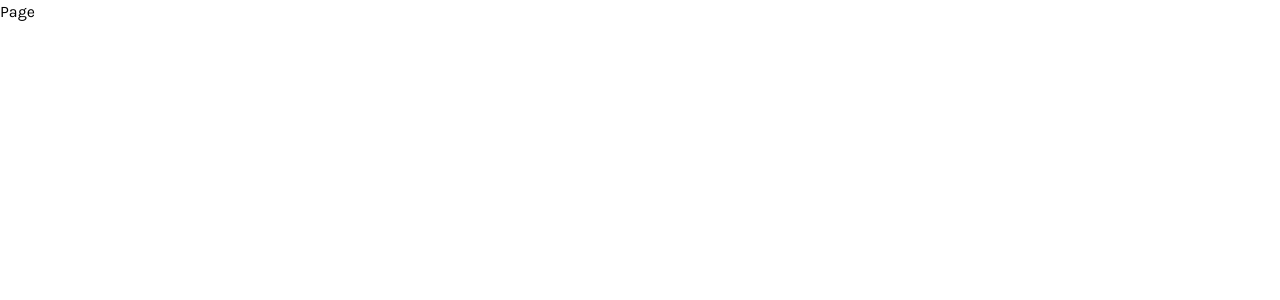
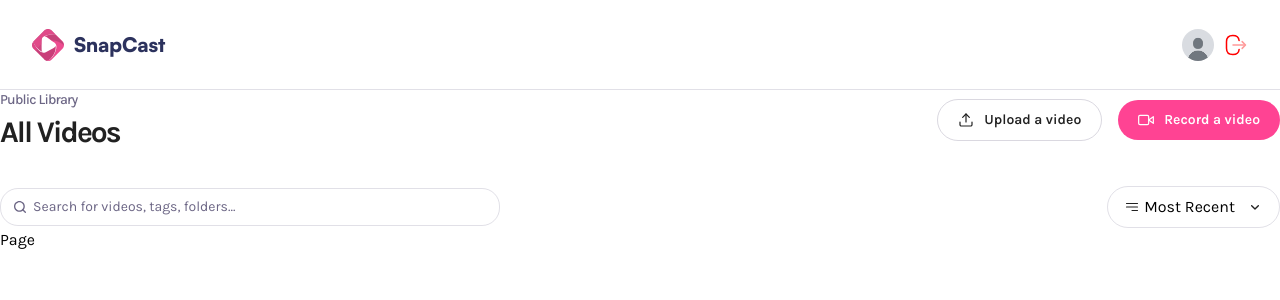
Before and after one commit to hha297/Snapcast, a Next.js app: page / in a window 1280 px wide. Shown: the top 300 px of the page. Built offline with nearby package versions, Linux system fonts and the light colour scheme.

Commit message:
Home Page UI

```diff
--- /dev/null
+++ b/app/(auth)/sign-in/page.tsx
@@ -0,0 +1,7 @@
+import React from 'react';
+
+const SignInPage = () => {
+        return <div>SignInPage</div>;
+};
+
+export default SignInPage;
--- /dev/null
+++ b/app/(root)/layout.tsx
@@ -0,0 +1,13 @@
+import { Navbar } from '@/components/Navbar';
+import { ReactNode } from 'react';
+
+const Layout = ({ children }: { children: ReactNode }) => {
+        return (
+                <div>
+                        <Navbar />
+                        {children}
+                </div>
+        );
+};
+
+export default Layout;
--- /dev/null
+++ b/app/(root)/page.tsx
@@ -0,0 +1,13 @@
+import { Header } from '@/components/Header';
+import React from 'react';
+
+const Page = () => {
+        return (
+                <div>
+                        <Header title="All Videos" subHeader="Public Library" />
+                        Page
+                </div>
+        );
+};
+
+export default Page;
--- /dev/null
+++ b/app/(root)/profile/[id]/page.tsx
@@ -0,0 +1,12 @@
+import { Header } from '@/components/Header';
+import React from 'react';
+
+const ProfilePage = ({ params }: ParamsWithSearch) => {
+        return (
+                <div className="wrapper page">
+                        <Header subHeader="ha.dh290702@gmail.com" title="Hoang Ha" userImg="/assets/images/dummy.jpg" />
+                </div>
+        );
+};
+
+export default ProfilePage;
--- a/app/page.tsx
+++ /dev/null
@@ -1,9 +0,0 @@
-import React from 'react'
-
-const Page = () => {
-  return (
-    <div>Page</div>
-  )
-}
-
-export default Page
--- /dev/null
+++ b/components/DropdownList.tsx
@@ -0,0 +1,40 @@
+'use client';
+
+import Image from 'next/image';
+import { useState } from 'react';
+
+export const DropdownList = () => {
+        const [isOpen, setIsOpen] = useState(false);
+        return (
+                <div className="relative">
+                        <div className="cursor-pointer" onClick={() => setIsOpen(!isOpen)}>
+                                <div className="filter-trigger">
+                                        <figure>
+                                                <Image
+                                                        src="/assets/icons/hamburger.svg"
+                                                        alt="menu"
+                                                        width={16}
+                                                        height={16}
+                                                />
+                                                Most Recent
+                                        </figure>
+                                        <Image
+                                                src="/assets/icons/arrow-down.svg"
+                                                alt="arrow down"
+                                                width={16}
+                                                height={16}
+                                        />
+                                </div>
+                        </div>
+                        {isOpen && (
+                                <ul className="dropdown">
+                                        {['Most Recent', 'Most Viewed', 'Most Liked'].map((item) => (
+                                                <li key={item} className="list-item">
+                                                        {item}
+                                                </li>
+                                        ))}
+                                </ul>
+                        )}
+                </div>
+        );
+};
--- /dev/null
+++ b/components/Header.tsx
@@ -0,0 +1,54 @@
+import { ICONS } from '@/constants';
+import Image from 'next/image';
+import Link from 'next/link';
+import React from 'react';
+import { DropdownList } from './DropdownList';
+
+export const Header = ({ subHeader, title, userImg }: SharedHeaderProps) => {
+        return (
+                <header className="header">
+                        <section className="header-container">
+                                <div className="details">
+                                        {userImg && (
+                                                <Image
+                                                        src={userImg || '/assets/images/dummy.jpg'}
+                                                        alt="User"
+                                                        width={50}
+                                                        height={60}
+                                                        className="rounded-full"
+                                                />
+                                        )}
+                                        <article>
+                                                <p>{subHeader}</p>
+                                                <h1>{title}</h1>
+                                        </article>
+                                </div>
+                                <aside>
+                                        <Link href="/upload">
+                                                <Image
+                                                        src={'/assets/icons/upload.svg'}
+                                                        alt="Upload"
+                                                        width={16}
+                                                        height={16}
+                                                />
+                                                <span>Upload a video</span>
+                                        </Link>
+                                        <div className="record">
+                                                <button className="primary-btn">
+                                                        <Image src={ICONS.record} alt="Record" width={16} height={16} />
+                                                        <span>Record a video</span>
+                                                </button>
+                                        </div>
+                                </aside>
+                        </section>
+
+                        <section className="search-filter">
+                                <div className="search">
+                                        <input type="text" placeholder="Search for videos, tags, folders..." />
+                                        <Image src={'/assets/icons/search.svg'} alt="Search" width={16} height={16} />
+                                </div>
+                                <DropdownList />
+                        </section>
+                </header>
+        );
+};
--- /dev/null
+++ b/components/Navbar.tsx
@@ -0,0 +1,47 @@
+'use client';
+
+import Image from 'next/image';
+import Link from 'next/link';
+import { useRouter } from 'next/navigation';
+import React from 'react';
+
+const user = {};
+export const Navbar = () => {
+        const router = useRouter();
+        return (
+                <header className="navbar">
+                        <nav>
+                                <Link href="/">
+                                        <Image src={'/assets/icons/logo.svg'} alt="Logo" width={32} height={32} />
+                                        <h1 className="logo-text">SnapCast</h1>
+                                </Link>
+
+                                {user && (
+                                        <figure>
+                                                <button
+                                                        className="upload-btn"
+                                                        onClick={() => router.push('/profile/id')}
+                                                >
+                                                        <Image
+                                                                src={'/assets/images/dummy.jpg'}
+                                                                alt="Upload"
+                                                                className="rounded-full aspect-square"
+                                                                width={32}
+                                                                height={32}
+                                                        />
+                                                </button>
+                                                <button className="cursor-pointer">
+                                                        <Image
+                                                                src={'/assets/icons/logout.svg'}
+                                                                alt="Logout"
+                                                                className="rotate-180"
+                                                                width={24}
+                                                                height={24}
+                                                        />
+                                                </button>
+                                        </figure>
+                                )}
+                        </nav>
+                </header>
+        );
+};
```
